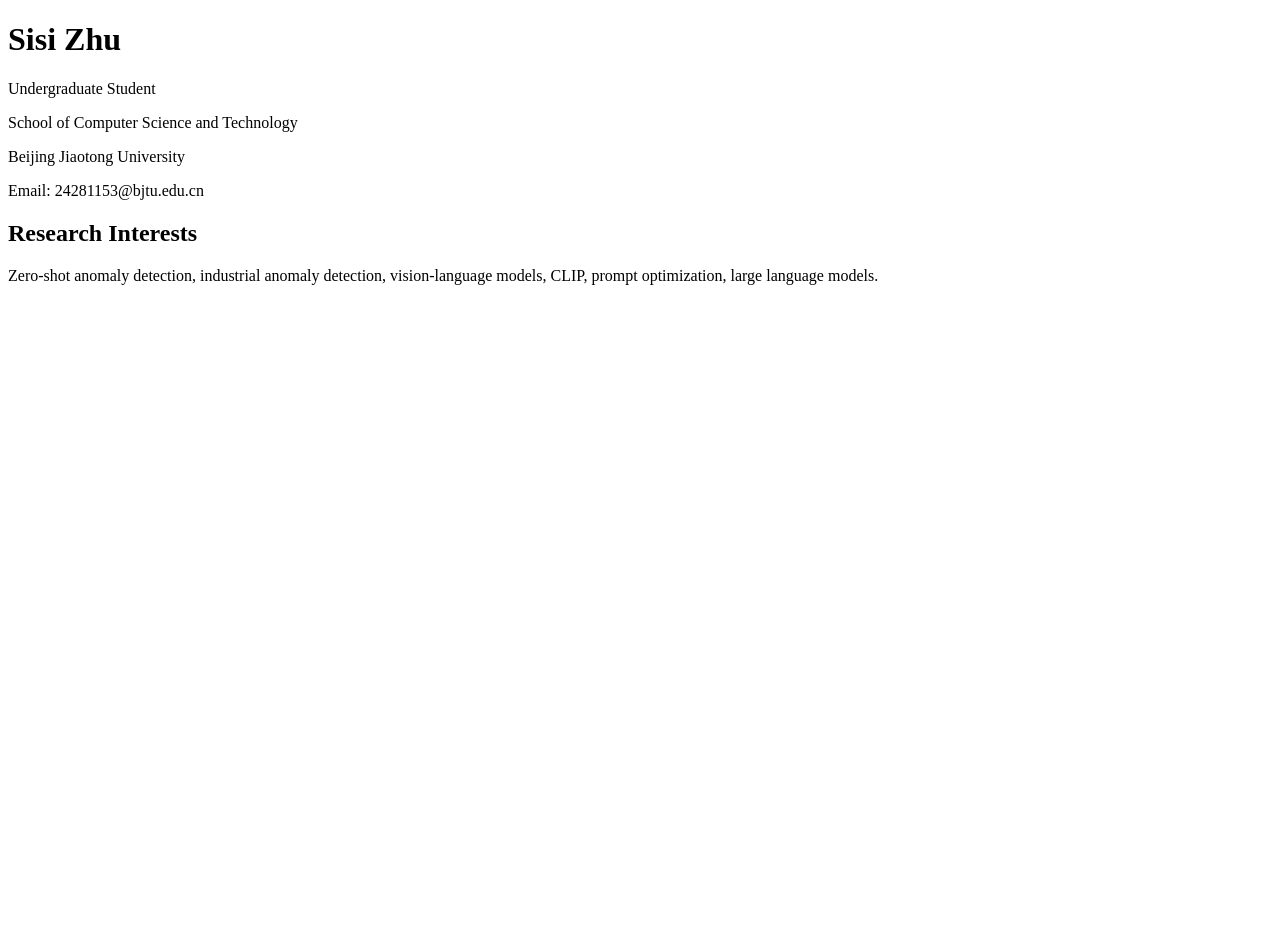
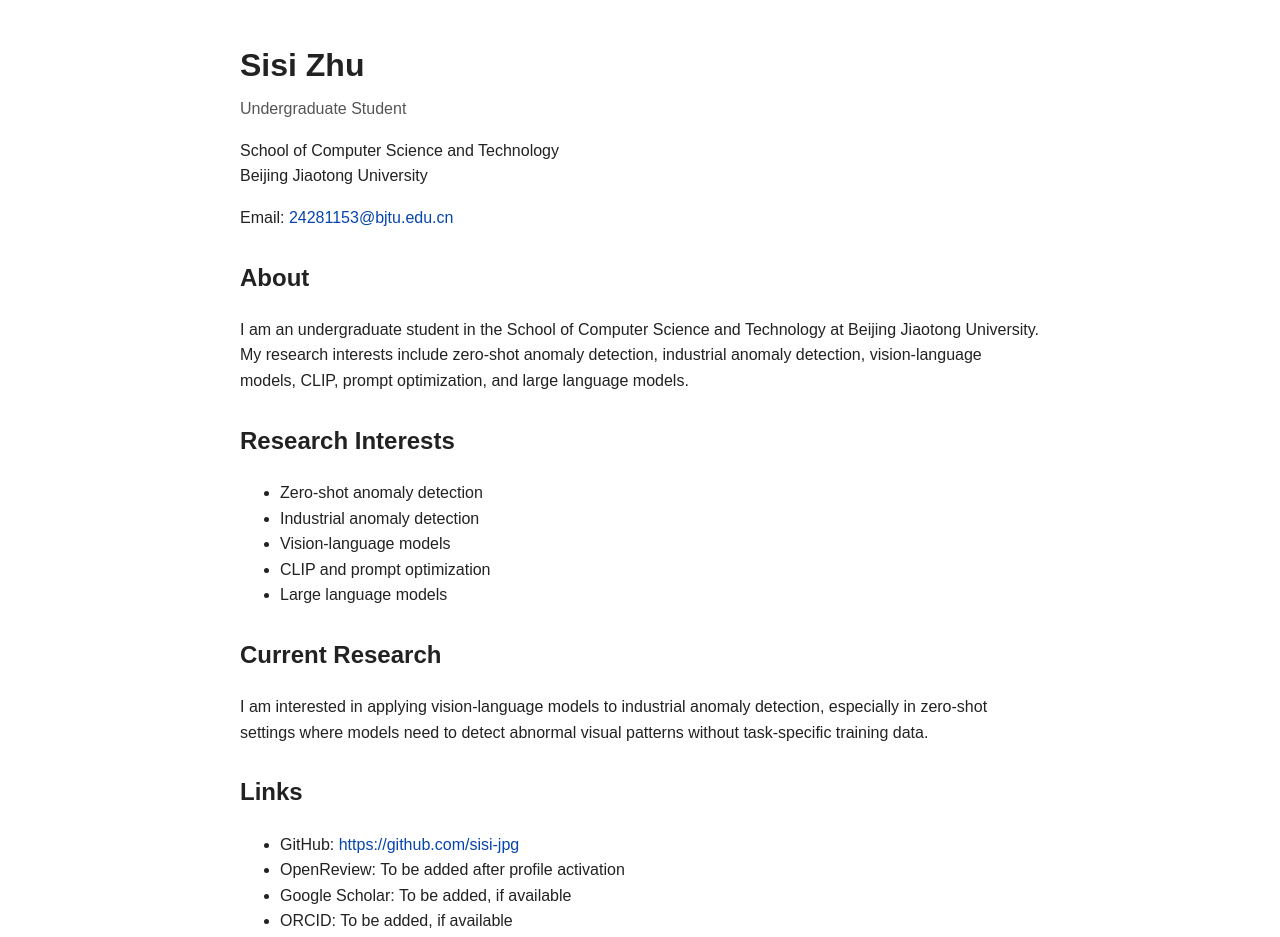
Before and after one commit to sisi-jpg/sisi-jpg.github.io, a plain HTML site: page index.html in a window 1280 px wide. Before the commit the page ends 800 px from the top, so only its background shows below. Drawn offline with Linux system fonts and the light colour scheme.

Commit message:
Update index.html

```diff
--- a/index.html
+++ b/index.html
@@ -1,19 +1,99 @@
 <!DOCTYPE html>
-<html>
+<html lang="en">
 <head>
   <meta charset="UTF-8">
-  <title>Sisi Zhu</title>
+  <meta name="viewport" content="width=device-width, initial-scale=1.0">
+  <meta name="description" content="Sisi Zhu, undergraduate student at Beijing Jiaotong University. Research interests include zero-shot anomaly detection, industrial anomaly detection, vision-language models, CLIP, prompt optimization, and large language models.">
+  <title>Sisi Zhu | Beijing Jiaotong University</title>
+
+  <style>
+    body {
+      font-family: Arial, sans-serif;
+      max-width: 800px;
+      margin: 40px auto;
+      padding: 0 20px;
+      line-height: 1.6;
+      color: #222;
+    }
+
+    h1 {
+      margin-bottom: 0;
+    }
+
+    .subtitle {
+      margin-top: 5px;
+      color: #555;
+    }
+
+    a {
+      color: #0645ad;
+      text-decoration: none;
+    }
+
+    a:hover {
+      text-decoration: underline;
+    }
+
+    section {
+      margin-top: 28px;
+    }
+  </style>
 </head>
+
 <body>
-  <h1>Sisi Zhu</h1>
-  <p>Undergraduate Student</p>
-  <p>School of Computer Science and Technology</p>
-  <p>Beijing Jiaotong University</p>
-  <p>Email: 24281153@bjtu.edu.cn</p>
+  <header>
+    <h1>Sisi Zhu</h1>
+    <p class="subtitle">Undergraduate Student</p>
 
-  <h2>Research Interests</h2>
-  <p>Zero-shot anomaly detection, industrial anomaly detection, vision-language models, CLIP, prompt optimization, large language models.</p>
+    <p>
+      School of Computer Science and Technology<br>
+      Beijing Jiaotong University
+    </p>
 
+    <p>
+      Email:
+      <a href="mailto:24281153@bjtu.edu.cn">24281153@bjtu.edu.cn</a>
+    </p>
+  </header>
 
+  <section>
+    <h2>About</h2>
+    <p>
+      I am an undergraduate student in the School of Computer Science and Technology
+      at Beijing Jiaotong University. My research interests include zero-shot anomaly
+      detection, industrial anomaly detection, vision-language models, CLIP, prompt
+      optimization, and large language models.
+    </p>
+  </section>
+
+  <section>
+    <h2>Research Interests</h2>
+    <ul>
+      <li>Zero-shot anomaly detection</li>
+      <li>Industrial anomaly detection</li>
+      <li>Vision-language models</li>
+      <li>CLIP and prompt optimization</li>
+      <li>Large language models</li>
+    </ul>
+  </section>
+
+  <section>
+    <h2>Current Research</h2>
+    <p>
+      I am interested in applying vision-language models to industrial anomaly
+      detection, especially in zero-shot settings where models need to detect
+      abnormal visual patterns without task-specific training data.
+    </p>
+  </section>
+
+  <section>
+    <h2>Links</h2>
+    <ul>
+      <li>GitHub: <a href="https://github.com/sisi-jpg">https://github.com/sisi-jpg</a></li>
+      <li>OpenReview: To be added after profile activation</li>
+      <li>Google Scholar: To be added, if available</li>
+      <li>ORCID: To be added, if available</li>
+    </ul>
+  </section>
 </body>
 </html>
```
